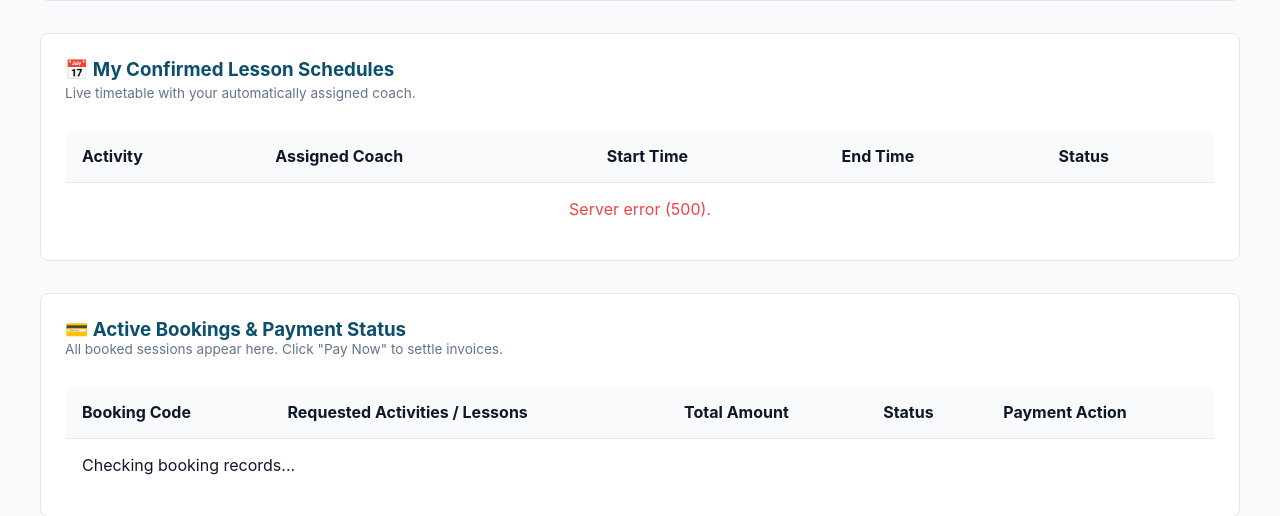
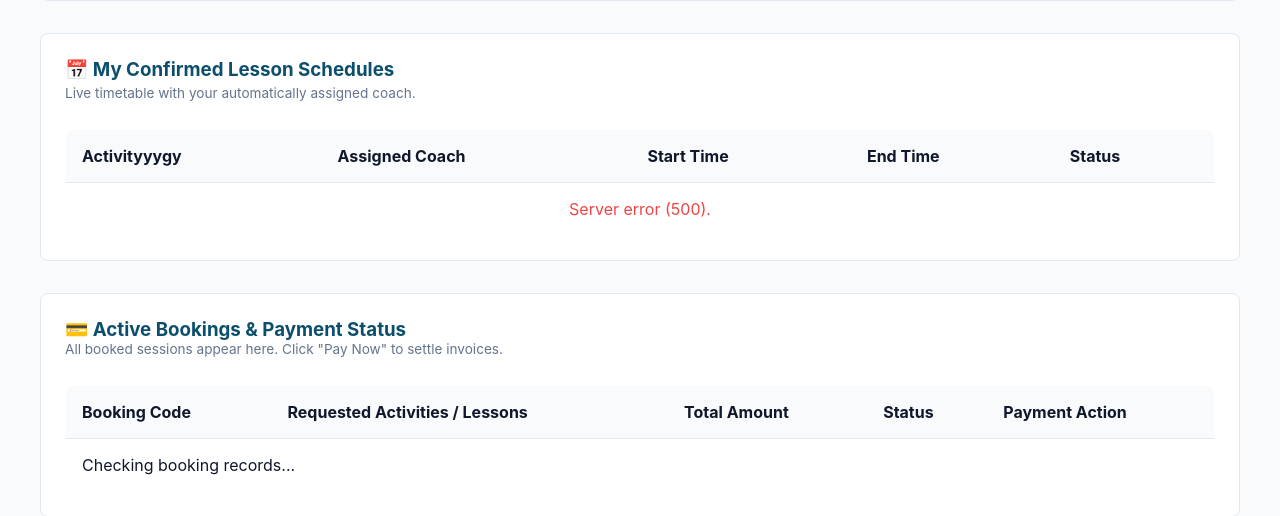
Before and after one commit to ronjoy18/proswim, a Django app: template templates/client_dashboard.html in a window 1280 px wide. Shown: the part 548-1064 px from the top of the page. Run offline with Django 5.2, Linux system fonts and the light colour scheme; the template is opened without the code that fills it, so the values that code supplies are empty; data comes from the database, SQL or seed files in the repository.

Commit message:
dashboard improvement

```diff
--- a/templates/client_dashboard.html
+++ b/templates/client_dashboard.html
@@ -75,7 +75,7 @@
     <table class="data-table" id="client-schedules-table">
       <thead>
         <tr>
-          <th>Activity</th>
+          <th>Activityyygy</th>
           <th>Assigned Coach</th>
           <th>Start Time</th>
           <th>End Time</th>
```
